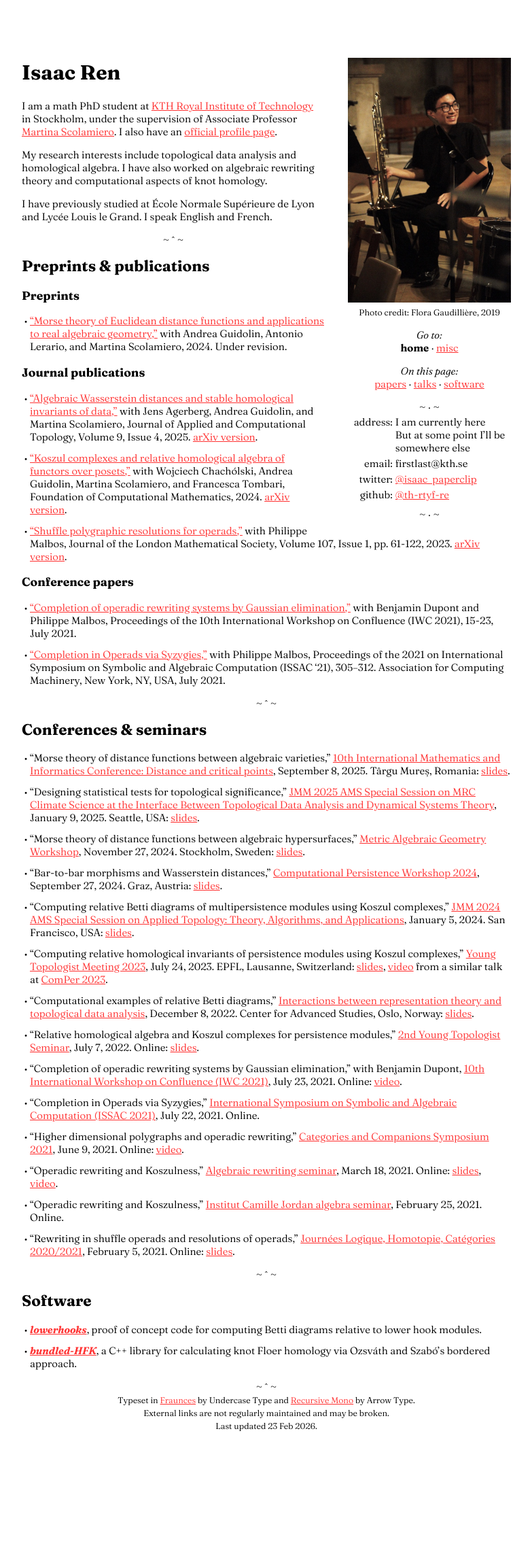
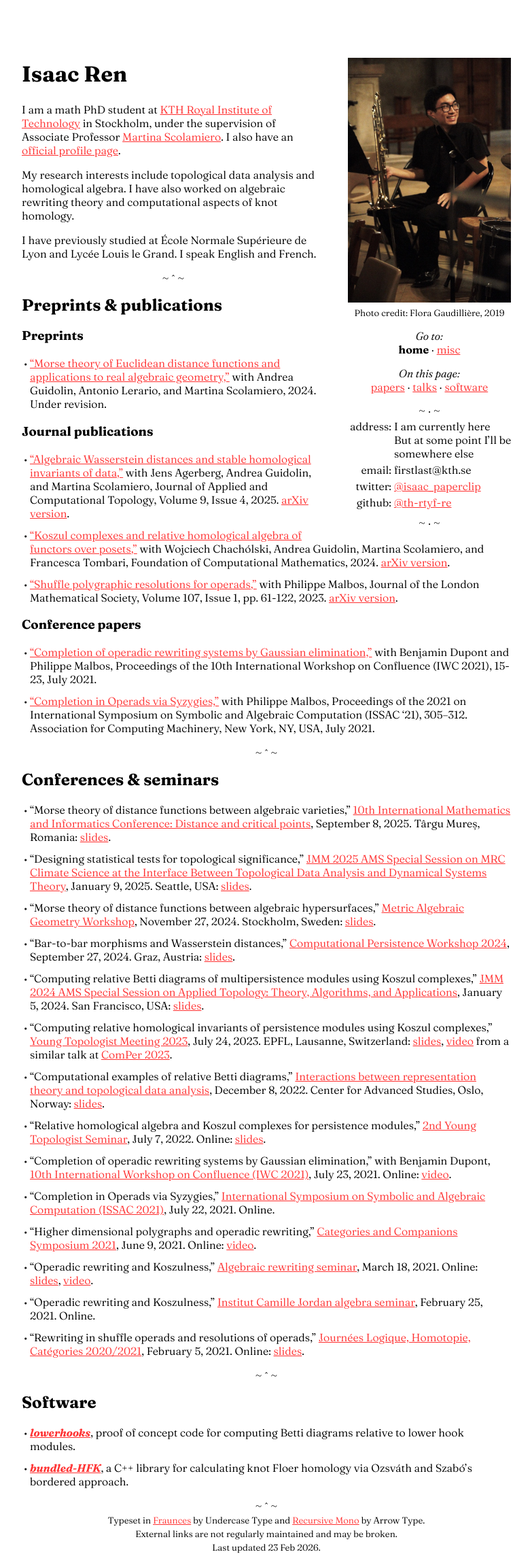
Before and after one commit to isaacxren/isaacxren.github.io, a Jekyll site: the page built from index.md, in a window 1280 px wide. Shown: the whole page at 68% size, without its empty margins (248-1031 px from the left). Built offline with Jekyll 4.4.1, drawn with Linux system fonts in a browser that asks for light colours; some web fonts are replaced; before the commit the page ends 2123 px from its top, so only the background shows below that.

Commit message:
larger default font

```diff
--- a/_sass/base.scss
+++ b/_sass/base.scss
@@ -79,7 +79,7 @@ $total-card-width: $card-width + $card-left-margin + 2 * $card-border;
 html {
   font-family: "Fraunces", serif;
   font-weight: 340;
-  font-size: 15px;
+  font-size: 16px;
   -webkit-text-size-adjust: 100%;  // fix for landscape iPhone (among others, surely)
 }
 
@@ -95,7 +95,7 @@ footer {
 code {
   font-family: "Recursive", monospace;
   font-weight: 400;
-  font-size: 13.5px;
+  font-size: 14px;
 }
 
 h1:first-of-type a {
@@ -205,15 +205,12 @@ a.anchor {
 }
 
 a.anchor span::after {
+  content: " ¶";
   opacity: 0;
 }
 
 a.anchor:focus span::after {
   opacity: 1;
-}
-
-a.anchor span::after {
-  content: " ¶";
 }
 
 :is(h1, h2, h3, h4, h5, h6):is(:hover, :active, :focus) a.anchor span::after {
--- a/index.md
+++ b/index.md
@@ -21,7 +21,7 @@ title: Isaac Ren
 
 <hr />
 
-| address: | {% include hidden-message.html text="I am currently here<br />But at some point I'll be<br />somewhere else" message="This is actually just an attempt at a haiku :)" %}
+| address: | {% include hidden-message.html text="I am currently here<br />But at some point I'll be<br />somewhere else" message="This is actually just an attempt at a haiku :)" %}{: style="white-space: nowrap;"}
 |---------:|:------------------------------------------------------------------
 |   email: | firstlast@kth.se
 | twitter: | [@{{ site.twitter.username }}](https://twitter.com/{{ site.twitter.username }})
```
